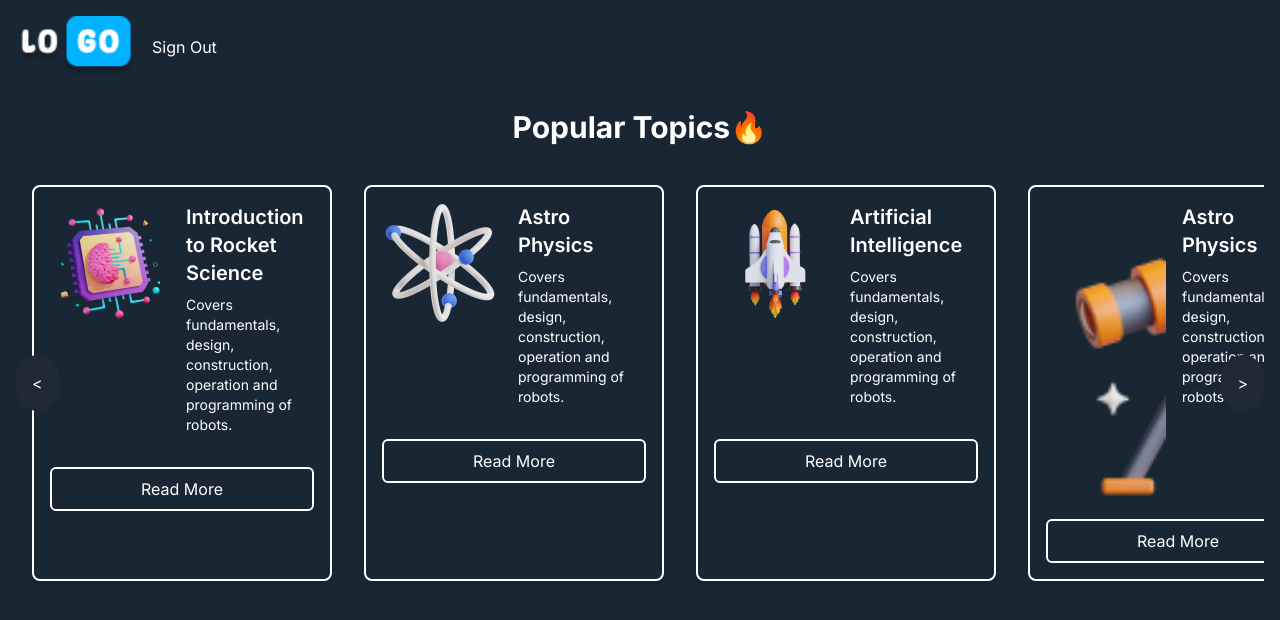
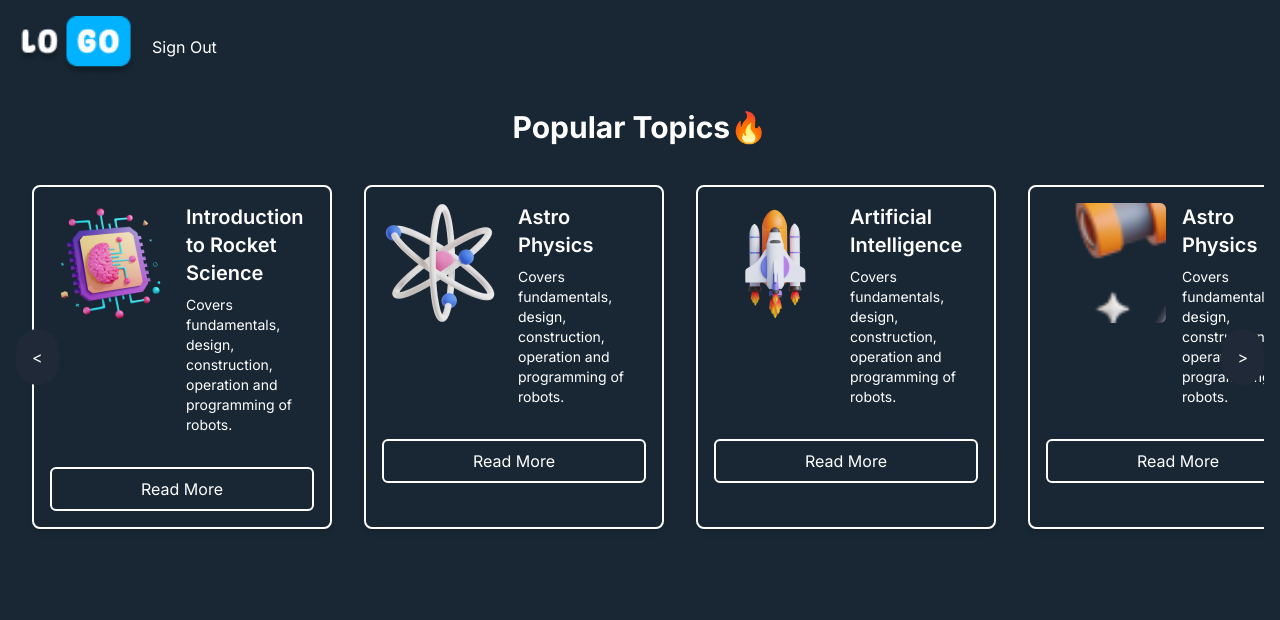
Before and after one commit to ShivankKMishra/patraassignment, a Next.js app: page /Dashboard in a window 1280 px wide. Shown: the top 620 px of the page. Built offline with nearby package versions, Linux system fonts and the light colour scheme.

Commit message:
image sizing wirh touch swipe

```diff
--- a/src/app/Dashboard/page.tsx
+++ b/src/app/Dashboard/page.tsx
@@ -75,14 +75,16 @@ export default function Dashboard() {
                 {topics.map((topic, index) => (
                   <div key={index} className="w-[300px] flex-shrink-0 p-4 border-2 border-white bg-[#192734] rounded-lg shadow-md m-4">
                     <div className="flex items-start">
-                      <Image
-                        src={topic.img} // Ensure this path is correct and accessible
-                        alt={topic.topic}
-                        width={120}
-                        height={120}
-                        className="object-cover rounded-md mr-4"
-                      />
-                      <div className="flex-1">
+                      <div className="relative w-[120px] h-[120px]">
+                        <Image
+                          src={topic.img} // Ensure this path is correct and accessible
+                          alt={topic.topic}
+                          layout="fill"
+                          objectFit="cover"
+                          className="rounded-md"
+                        />
+                      </div>
+                      <div className="flex-1 ml-4">
                         <h2 className="text-xl font-semibold text-white mb-2">{topic.topic}</h2>
                         <p className="text-sm text-white mb-4">{topic.summary}</p>
                       </div>
```
